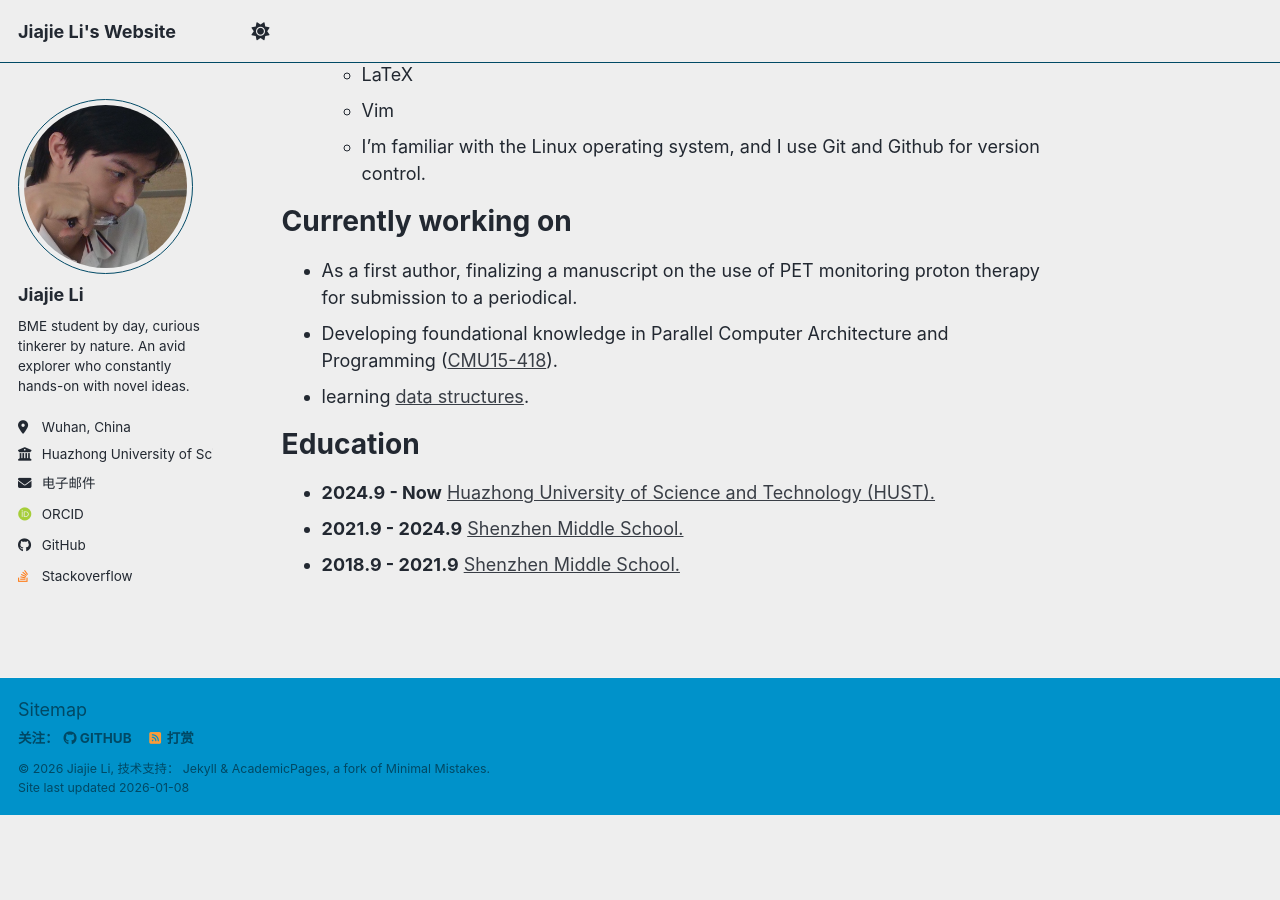
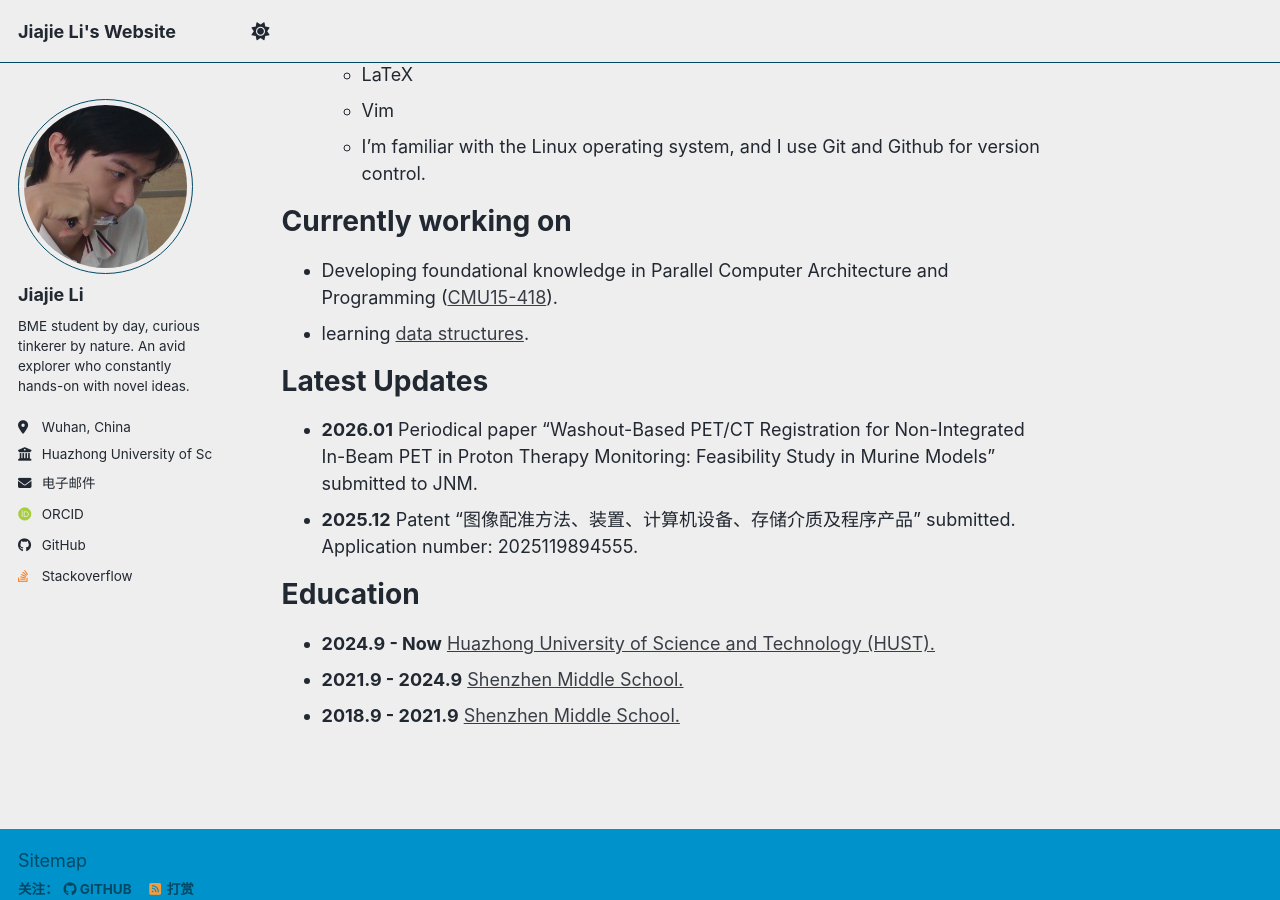
Before and after one commit to oblivion-1521/oblivion-1521.github.io, a Jekyll site: the page built from _pages/about.md, in a window 1280 px wide and 900 px high, scrolled down 738 px. Built offline with Jekyll 4.4.1, drawn with Linux system fonts in a browser that asks for light colours; some web fonts are replaced; a script bundle is joined from its source files by our own code; library files that are not in the unit come from our copies; before the commit the page ends 1553 px from its top, so only the background shows below that.

Commit message:
Update on 2026/1/8.

```diff
--- a/_pages/about.md
+++ b/_pages/about.md
@@ -34,10 +34,14 @@
 
 Currently working on
 =========
-- As a first author, finalizing a manuscript on the use of PET monitoring proton therapy for submission to a periodical.
 - Developing foundational knowledge in Parallel Computer Architecture and Programming ([CMU15-418](https://www.cs.cmu.edu/afs/cs/academic/class/15418-s18/www/schedule.html)).
 - learning [data structures](https://labuladong.online/algo/intro/quick-learning-plan/).
 
+
+Latest Updates
+=========
+- **2026.01** Periodical paper "Washout-Based PET/CT Registration for Non-Integrated In-Beam PET in Proton Therapy Monitoring: Feasibility Study in Murine Models" submitted to JNM.
+- **2025.12** Patent "图像配准方法、装置、计算机设备、存储介质及程序产品" submitted. Application number: 2025119894555.
 
 Education
 =========
```
